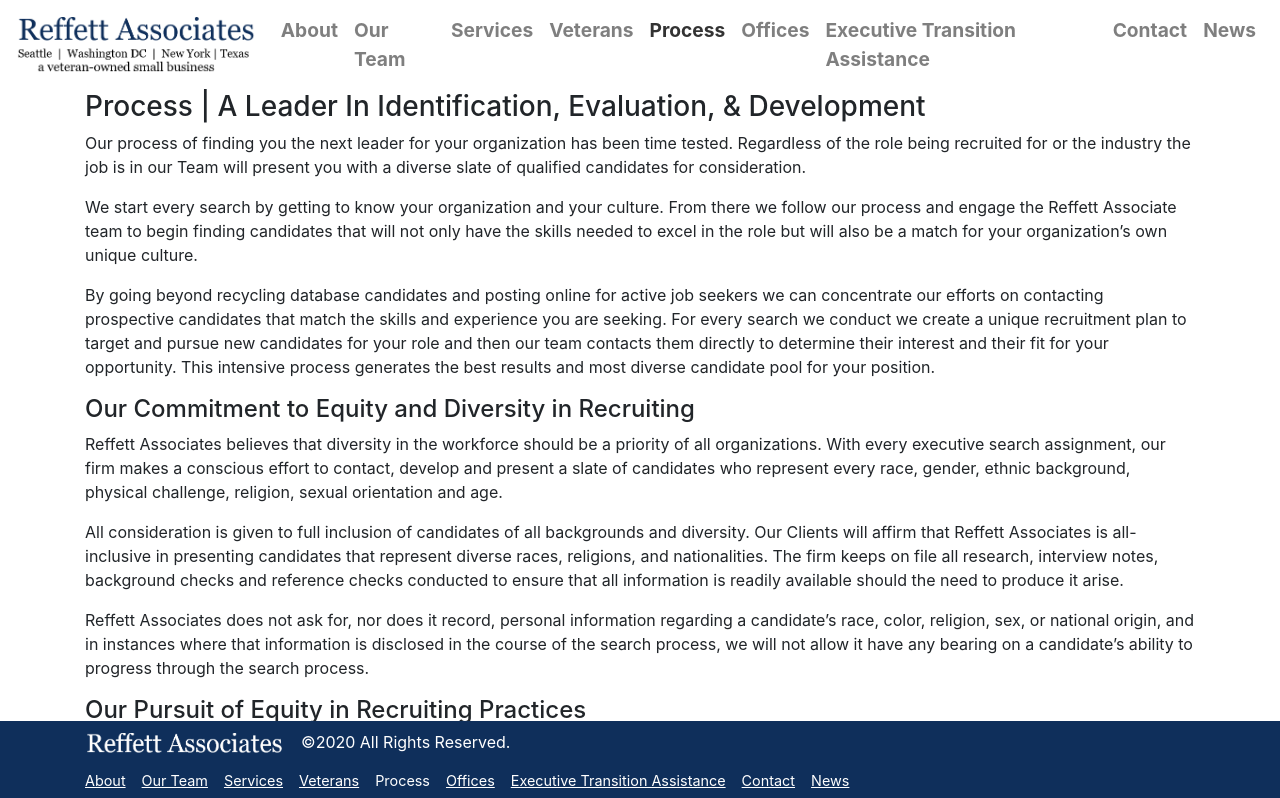
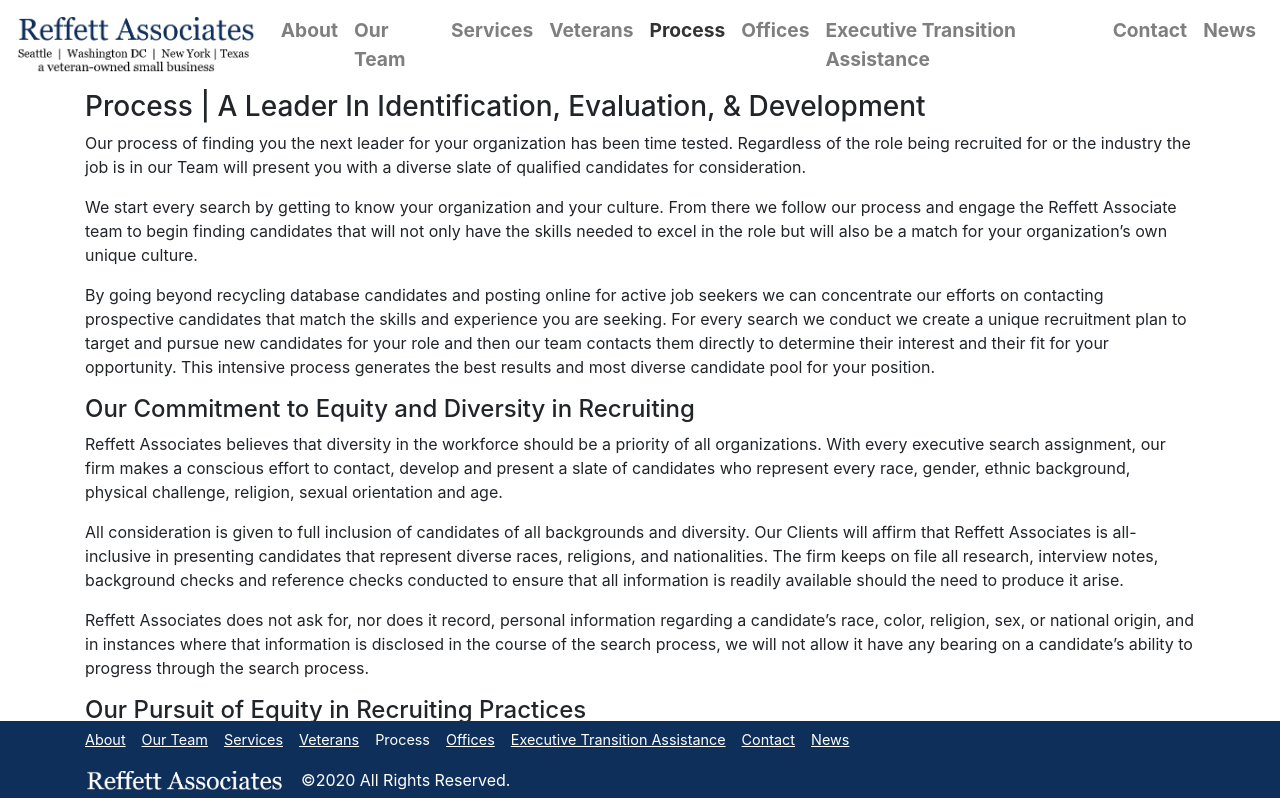
Before and after one commit to cjarquio/reffettassociates.com, a React (Create React App) app: page /#/process in a window 1280 px wide. Shown: the top 798 px of the page. Built offline with nearby package versions, Linux system fonts and the light colour scheme.

Commit message:
Moved copyright and RA logo below navlinks

```diff
--- a/src/components/BottomNavigation.js
+++ b/src/components/BottomNavigation.js
@@ -33,8 +33,6 @@
   return (
     <div className={classes.root}>
       <div className='container'>
-        <NavbarBrand style={{ width: '200px' }} tag={Link} to="/"><img className={classes.logo} src='/images/Logo/BottomNavLogo.png' alt='Logo' /></NavbarBrand>
-        <NavbarText className={classes.bottomNavText}>&copy;2020 All Rights Reserved.</NavbarText>
         <Nav className={classes.navOptions}>
           <NavItem>
             <NavLink style={{textDecoration: location.pathname === '/about'? '':'underline'}} className={classes.navLink} tag={Link} to="/about">About</NavLink>
@@ -64,6 +62,8 @@
             <NavLink style={{textDecoration: location.pathname === '/news'? '':'underline'}} className={classes.navLink} tag={Link} to="/news">News</NavLink>
           </NavItem>
         </Nav>
+        <NavbarBrand style={{ width: '200px' }} tag={Link} to="/"><img className={classes.logo} src='/images/Logo/BottomNavLogo.png' alt='Logo' /></NavbarBrand>
+        <NavbarText className={classes.bottomNavText}>&copy;2020 All Rights Reserved.</NavbarText>
       </div>
     </div>
   );
```
